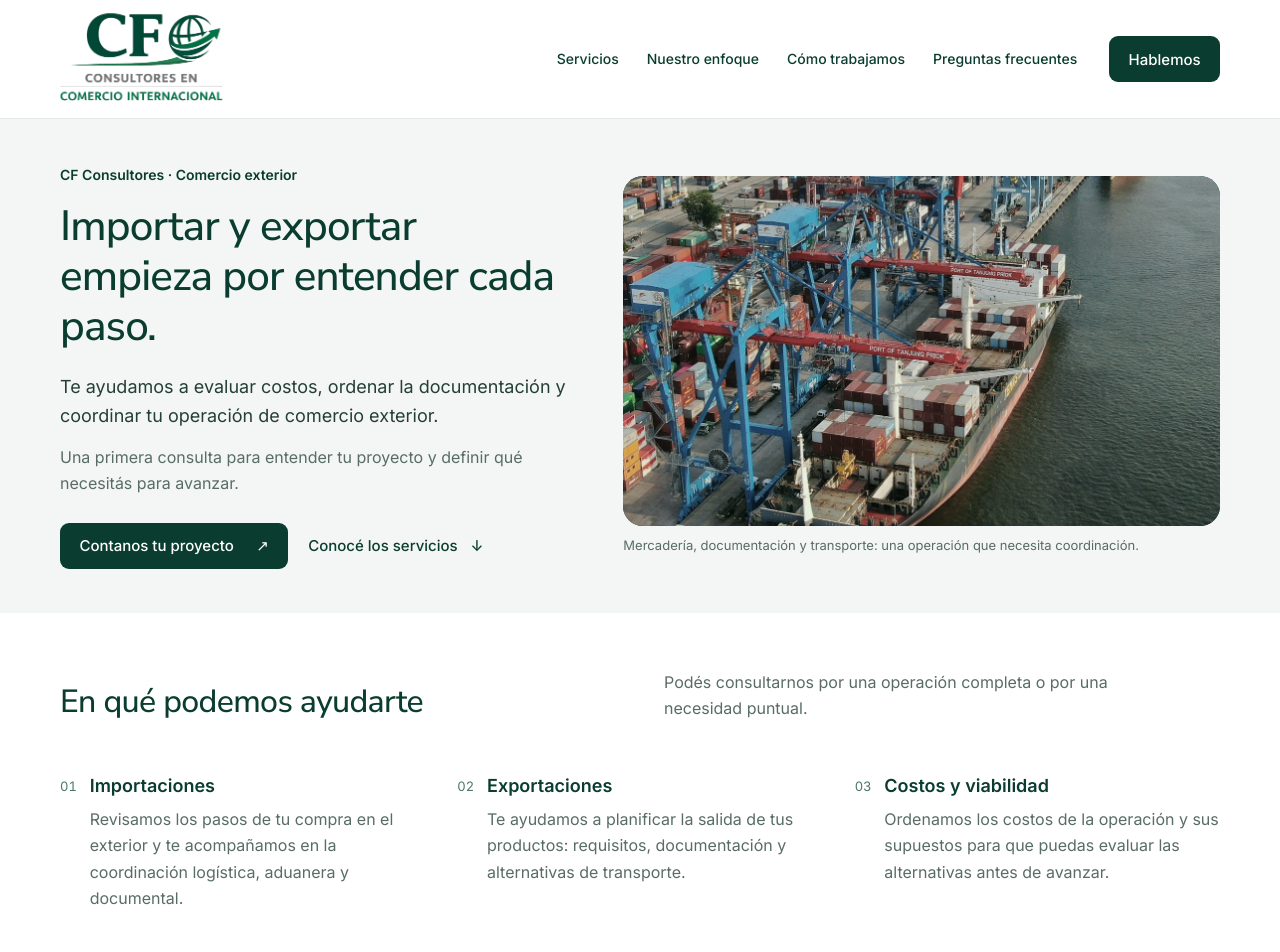
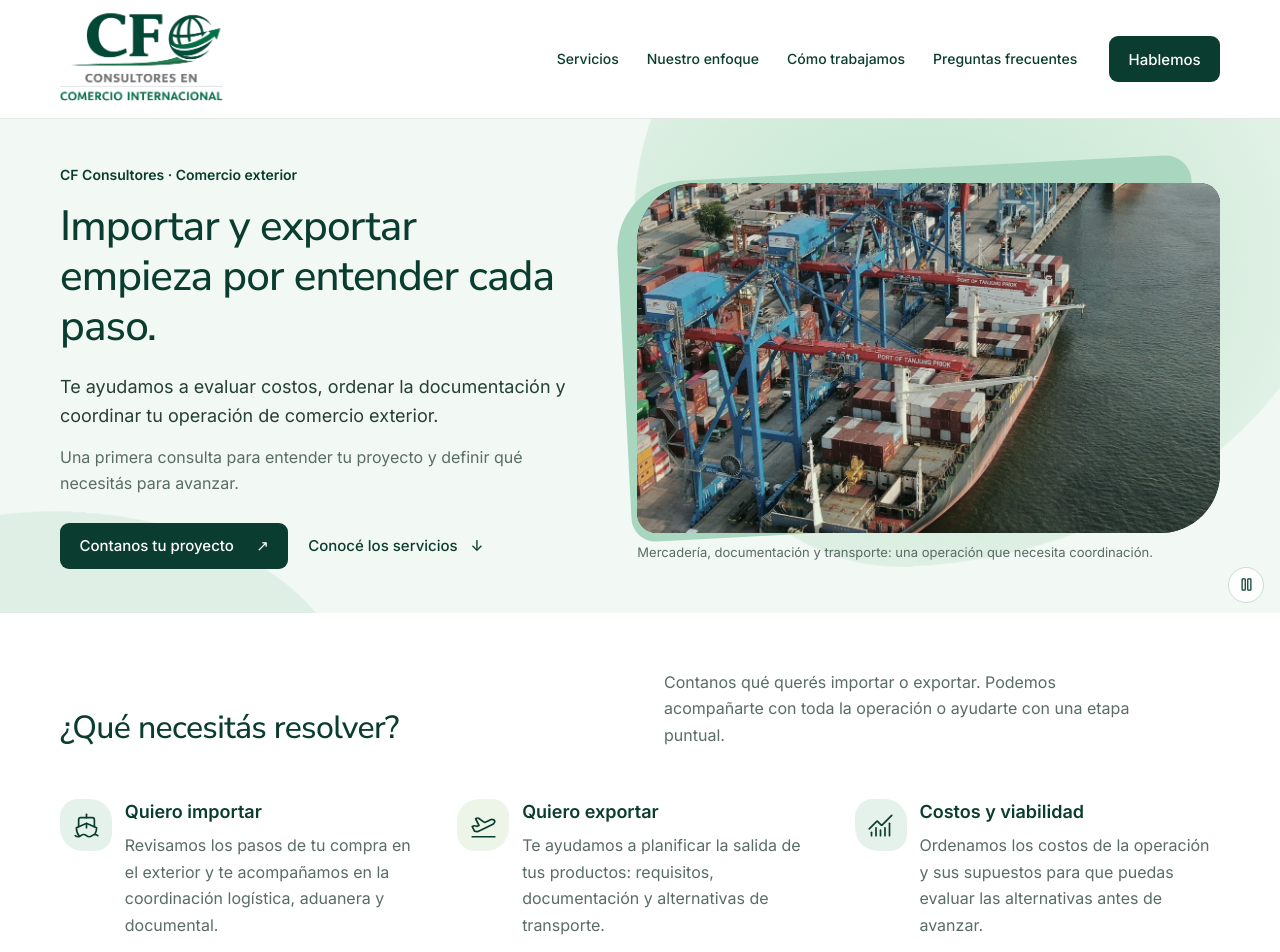
Before and after one commit to AlanTN13/cfsitioweb, a Next.js app: page / in a window 1280 px wide. Shown: the top 952 px of the page. Built offline with nearby package versions, Linux system fonts and the light colour scheme.

Commit message:
Add gentle green motion and trade icons to CF design (#5)
Co-authored-by: Tu Nombre <tu@email.com>

```diff
--- a/app/globals.css
+++ b/app/globals.css
@@ -51,8 +51,8 @@ p { color: var(--muted); }
 .header-nav a:hover { text-decoration: underline; text-underline-offset: 5px; }
 .header-contact { margin-left: .5rem; }
 
-.hero { background: var(--card); padding-block: 2.75rem; }
-.hero-grid { display: grid; grid-template-columns: .95fr 1.1fr; align-items: center; gap: 3rem; }
+.hero { position: relative; isolation: isolate; overflow: hidden; background: #f2f8f4; padding-block: 2.75rem; }
+.hero-grid { position: relative; z-index: 1; display: grid; grid-template-columns: .95fr 1.1fr; align-items: center; gap: 3rem; }
 .hero-copy h1 { max-width: 500px; margin-bottom: 1.25rem; }
 .intro { font-size: 1.125rem; color: var(--foreground); line-height: 1.65; }
 .hero-detail { font-size: 1rem; margin-top: .8rem; }
@@ -68,11 +68,12 @@ figcaption { font-size: .8125rem; line-height: 1.5; color: var(--muted); margin-
 .section-heading p { max-width: 480px; }
 .service-grid { display: grid; grid-template-columns: repeat(3, 1fr); column-gap: 2rem; }
 .service-item { padding-block: 1.4rem; display: flex; gap: .8rem; }
-.service-number { color: #4b7966; font-size: .8125rem; padding-top: .2rem; font-variant-numeric: tabular-nums; }
+.service-icon { display: flex; align-items: center; justify-content: center; flex-shrink: 0; width: 52px; height: 52px; color: var(--primary); background: #e5f2eb; border-radius: 18px 22px 17px 23px; }
+.service-item:nth-child(even) .service-icon { background: #edf4e8; border-radius: 22px 17px 23px 18px; }
 .service-item h3 { margin-bottom: .5rem; }
 .service-item p { font-size: 1rem; line-height: 1.65; }
 
-.approach { background: var(--card); }
+.approach { background: #f4f8f5; overflow: hidden; }
 .approach-grid { display: grid; grid-template-columns: .9fr 1.1fr; align-items: center; gap: 4rem; }
 .approach-photo { aspect-ratio: 5/4; }
 .approach-copy h2 { margin-bottom: 1rem; }
@@ -167,3 +168,32 @@ figcaption { font-size: .8125rem; line-height: 1.5; color: var(--muted); margin-
   html { scroll-behavior: auto; }
   *, *::before, *::after { transition: none !important; }
 }
+
+/* Decorative motion stays behind content and can be paused. */
+.hero-atmosphere { position: absolute; inset: 0; overflow: hidden; z-index: 0; pointer-events: none; }
+.atmosphere-shape { position: absolute; display: block; }
+.atmosphere-shape-one { width: 720px; height: 650px; top: -210px; right: -80px; background: radial-gradient(ellipse at 40% 55%, #bfe5cd 0%, #dcefe2 55%, #eaf5ed 80%); border-radius: 42% 58% 64% 36% / 47% 42% 58% 53%; animation: atmosphere-drift 22s ease-in-out infinite alternate; }
+.atmosphere-shape-two { width: 530px; height: 270px; bottom: -150px; left: -150px; background: #dfefe5; border-radius: 48% 52% 35% 65% / 55% 63% 37% 45%; animation: atmosphere-drift 28s ease-in-out infinite alternate-reverse; }
+.hero-atmosphere[data-paused="true"] .atmosphere-shape { animation-play-state: paused; }
+@keyframes atmosphere-drift { from { transform: translate3d(0, 0, 0) rotate(-4deg); } to { transform: translate3d(-32px, 22px, 0) rotate(5deg); } }
+.motion-toggle { position: absolute; right: 16px; bottom: 10px; z-index: 2; display: flex; align-items: center; justify-content: center; width: 36px; height: 36px; padding: 0; color: var(--primary); background: #ffffffcc; border: 1px solid #c9ddcf; border-radius: 50%; }
+.motion-toggle:hover { background: white; }
+.hero-figure, .approach-figure { position: relative; isolation: isolate; }
+.hero-figure { padding: 14px 0 0 14px; }
+.hero-figure::before { content: ''; position: absolute; z-index: -1; inset: 0 20px 34px 0; background: #a9d6bf; border-radius: 68px 26px 72px 24px; transform: rotate(-3deg); }
+.hero-photo { border-radius: 60px 20px 60px 20px; }
+.approach-figure { padding: 12px 12px 0 0; }
+.approach-figure::before { content: ''; position: absolute; z-index: -1; inset: 0 0 38px 20px; background: #cee5d6; border-radius: 26px 80px 24px 64px; transform: rotate(3deg); }
+.approach-photo { border-radius: 20px 64px 20px 48px; }
+@media (max-width: 799px) {
+  .atmosphere-shape-one { width: 470px; height: 420px; top: auto; bottom: 0; right: -190px; }
+  .atmosphere-shape-two { width: 360px; left: -230px; bottom: -150px; }
+  .hero-figure { padding: 10px 0 0 10px; }
+  .hero-photo { border-radius: 40px 16px 40px 16px; }
+  .approach-photo { border-radius: 16px 44px 16px 32px; }
+  .service-icon { width: 46px; height: 46px; }
+}
+@media (prefers-reduced-motion: reduce) {
+  .atmosphere-shape { animation: none; }
+  .motion-toggle { display: none; }
+}
--- a/app/page.tsx
+++ b/app/page.tsx
@@ -2,15 +2,19 @@ import Image from 'next/image';
 import Link from 'next/link';
 import FAQAccordionItem from '@/components/FAQAccordionItem';
 import ContactForm from '@/components/ContactForm';
+import HeroBackdrop from '@/components/HeroBackdrop';
+import { Ship, PlaneTakeoff, ChartNoAxesCombined, FileSearch, SearchCheck, Truck } from 'lucide-react';
 
 const services = [
-  ['Importaciones', 'Revisamos los pasos de tu compra en el exterior y te acompañamos en la coordinación logística, aduanera y documental.'],
-  ['Exportaciones', 'Te ayudamos a planificar la salida de tus productos: requisitos, documentación y alternativas de transporte.'],
+  ['Quiero importar', 'Revisamos los pasos de tu compra en el exterior y te acompañamos en la coordinación logística, aduanera y documental.'],
+  ['Quiero exportar', 'Te ayudamos a planificar la salida de tus productos: requisitos, documentación y alternativas de transporte.'],
   ['Costos y viabilidad', 'Ordenamos los costos de la operación y sus supuestos para que puedas evaluar las alternativas antes de avanzar.'],
   ['Clasificación arancelaria', 'Analizamos las características de la mercadería para identificar su clasificación y los requisitos aplicables.'],
   ['Evaluación de proveedores', 'Te acompañamos en la búsqueda y revisión de proveedores, condiciones de compra y documentación disponible.'],
   ['Logística y documentación', 'Revisamos documentos y coordinamos las etapas de transporte para anticipar faltantes y evitar demoras.'],
 ];
+
+const serviceIcons = [Ship, PlaneTakeoff, ChartNoAxesCombined, FileSearch, SearchCheck, Truck];
 
 const steps = [
   ['Escuchamos tu consulta', 'Nos contás qué querés importar o exportar y en qué etapa estás.'],
@@ -23,6 +27,7 @@ export default function Home() {
   return (
     <main id="contenido">
       <section className="hero">
+        <HeroBackdrop />
         <div className="site-width hero-grid">
           <div className="hero-copy">
             <p className="eyebrow">CF Consultores · Comercio exterior</p>
@@ -46,23 +51,26 @@ export default function Home() {
       <section id="servicios" className="section services">
         <div className="site-width">
           <div className="section-heading">
-            <h2>En qué podemos ayudarte</h2>
-            <p>Podés consultarnos por una operación completa o por una necesidad puntual.</p>
+            <h2>¿Qué necesitás resolver?</h2>
+            <p>Contanos qué querés importar o exportar. Podemos acompañarte con toda la operación o ayudarte con una etapa puntual.</p>
           </div>
           <div className="service-grid">
-            {services.map(([title, description], index) => (
-              <article className="service-item" key={title}>
-                <span className="service-number" aria-hidden="true">0{index + 1}</span>
-                <div><h3>{title}</h3><p>{description}</p></div>
-              </article>
-            ))}
+            {services.map(([title, description], index) => {
+              const Icon = serviceIcons[index];
+              return (
+                <article className="service-item" key={title}>
+                  <span className="service-icon" aria-hidden="true"><Icon size={27} strokeWidth={1.5} /></span>
+                  <div><h3>{title}</h3><p>{description}</p></div>
+                </article>
+              );
+            })}
           </div>
         </div>
       </section>
 
       <section id="enfoque" className="section approach">
         <div className="site-width approach-grid">
-          <figure>
+          <figure className="approach-figure">
             <div className="photo approach-photo">
               <Image src="/images/logistica-contenedores.jpg" alt="Vista aérea de contenedores y vías de circulación en una terminal logística" fill sizes="(min-width: 1200px) 480px, (min-width: 800px) 42vw, 100vw" className="object-cover" />
             </div>
--- /dev/null
+++ b/components/HeroBackdrop.tsx
@@ -0,0 +1,26 @@
+"use client";
+
+import { useState } from 'react';
+import { Pause, Play } from 'lucide-react';
+
+export default function HeroBackdrop() {
+    const [paused, setPaused] = useState(false);
+
+    return (
+        <>
+            <div className="hero-atmosphere" data-paused={paused} aria-hidden="true">
+                <span className="atmosphere-shape atmosphere-shape-one" />
+                <span className="atmosphere-shape atmosphere-shape-two" />
+            </div>
+            <button
+                type="button"
+                className="motion-toggle"
+                onClick={() => setPaused(!paused)}
+                aria-label={paused ? 'Reanudar movimiento del fondo' : 'Pausar movimiento del fondo'}
+                title={paused ? 'Reanudar movimiento del fondo' : 'Pausar movimiento del fondo'}
+            >
+                {paused ? <Play size={15} aria-hidden="true" /> : <Pause size={15} aria-hidden="true" />}
+            </button>
+        </>
+    );
+}
```
Also changed, not shown: 1 other file (tests, documents, lock files or other folders).
